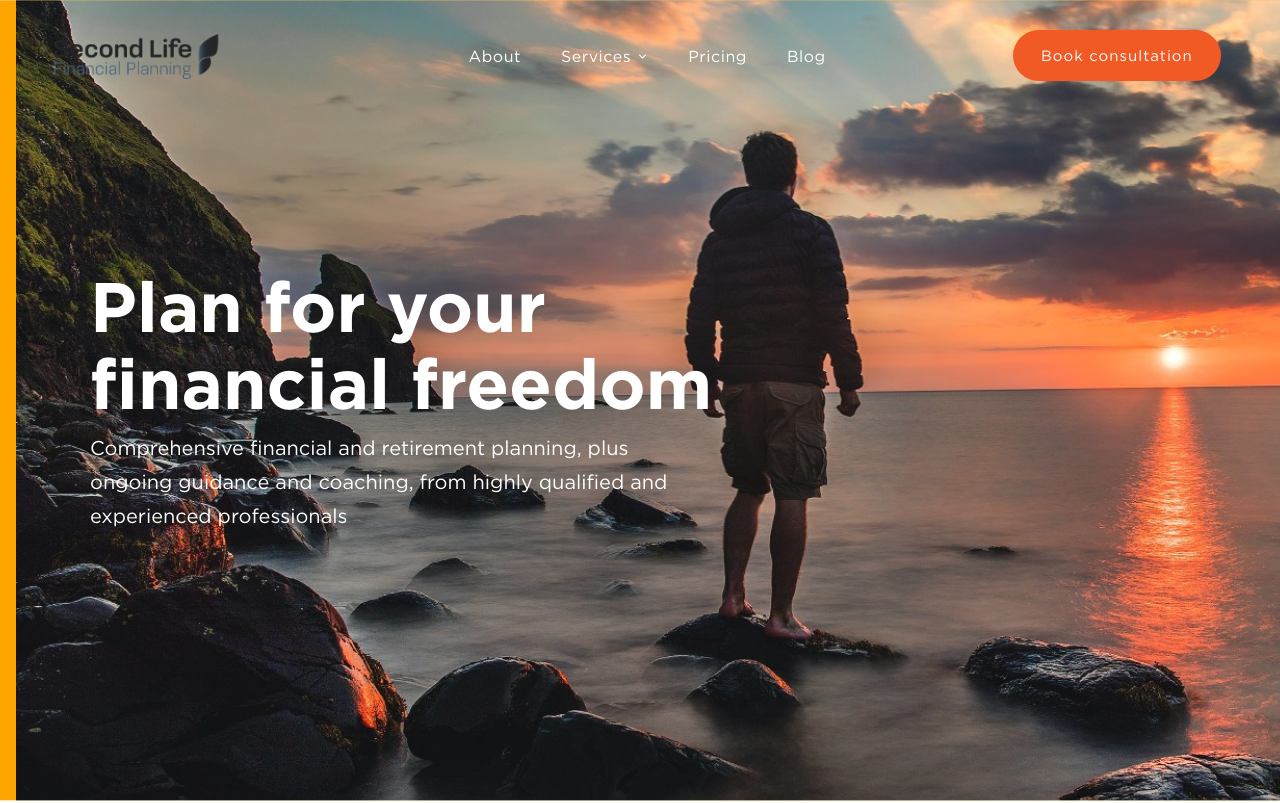
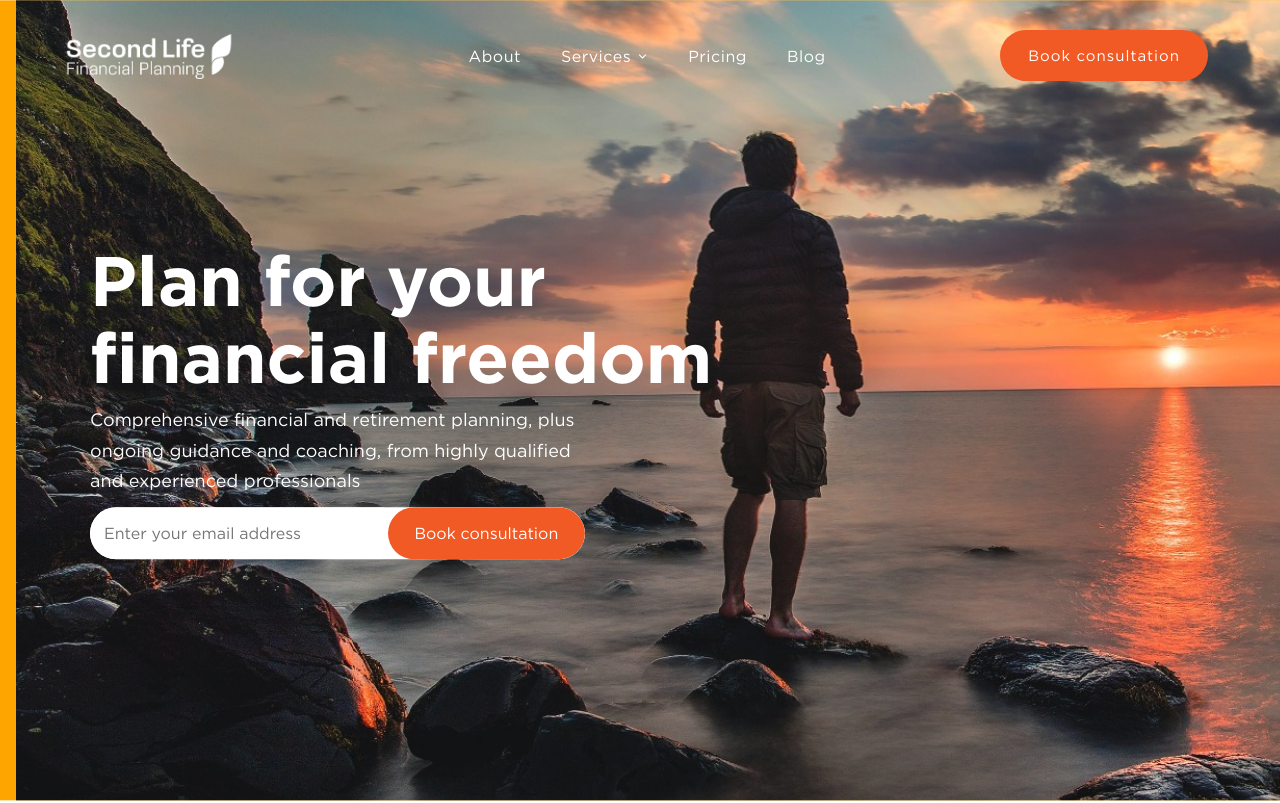
Before and after one commit to idealmilk/second-life-gatsby, a Gatsby site: page / in a window 1280 px wide. Shown: the top 803 px of the page. Built offline with nearby package versions, Linux system fonts and the light colour scheme; Gatsby itself is replaced by a stand-in of ours.

```diff
--- a/src/components/Header/index.js
+++ b/src/components/Header/index.js
@@ -2,7 +2,7 @@
 import { Link } from 'gatsby';
 import { IoIosArrowDown } from 'react-icons/io';
 
-import { Logo } from 'assets/Logos';
+import { LogoWhite } from 'assets/Logos';
 import { Button } from 'components/common/Buttons';
 
 import ServicesItem from './ServicesItem';
@@ -68,7 +68,7 @@
       <InnerWrap>
         <LogoWrap>
           <Link to='/'>
-            <img src={Logo} alt='Second Life' />
+            <img src={LogoWhite} alt='Second Life' />
           </Link>
         </LogoWrap>
 
--- a/src/components/Header/styled.js
+++ b/src/components/Header/styled.js
@@ -20,8 +20,8 @@
 export const InnerWrap = styled.div`
   display: flex;
   justify-content: space-between;
-  max-width: 1400px;
-  width: 92%;
+  max-width: 1300px;
+  width: 90%;
   margin: 0 auto;
   padding: 30px 0;
 `;
--- a/src/components/Hero/index.js
+++ b/src/components/Hero/index.js
@@ -1,6 +1,8 @@
 import React from 'react';
 
-import { Container, InnerWrapStyled, ContentWrap } from './styled';
+import { EmailForm } from 'components/common/Forms';
+
+import { Container, InnerWrapStyled, ContentWrap, FormWrap } from './styled';
 
 const Hero = () => {
   return (
@@ -13,6 +15,9 @@
             guidance and coaching, from highly qualified and experienced
             professionals
           </p>
+          <FormWrap>
+            <EmailForm />
+          </FormWrap>
         </ContentWrap>
       </InnerWrapStyled>
     </Container>
--- a/src/components/Hero/styled.js
+++ b/src/components/Hero/styled.js
@@ -28,7 +28,11 @@
   color: white;
   width: 60%;
   p {
-    margin-top: 1rem;
-    width: 90%;
+    margin: 1rem 0;
+    width: 75%;
   }
 `;
+
+export const FormWrap = styled.div`
+  width: 75%;
+`;
--- /dev/null
+++ b/src/components/common/Forms/EmailForm.js
@@ -0,0 +1,34 @@
+import React, { useState } from 'react';
+
+import { FormInput } from 'components/common/Forms';
+
+import { FormContainer, Form, Button } from './styled';
+
+const EmailForm = ({ setEmailCallback, toggleModalOpen }) => {
+  const [email, setEmail] = useState('');
+
+  const handleFormSubmit = (e) => {
+    e.preventDefault();
+    setEmailCallback(email);
+    toggleModalOpen();
+  };
+
+  return (
+    <FormContainer>
+      <Form onSubmit={handleFormSubmit}>
+        <FormInput
+          type='email'
+          required
+          name='email'
+          value={email}
+          placeholder='Enter your email address'
+          isEmail={true}
+          handleChange={(e) => setEmail(e.target.value)}
+        />
+        <Button type='submit'>Book consultation</Button>
+      </Form>
+    </FormContainer>
+  );
+};
+
+export default EmailForm;
--- a/src/components/common/Forms/index.js
+++ b/src/components/common/Forms/index.js
@@ -1,2 +1,3 @@
+export { default as EmailForm } from './EmailForm';
 export { default as FormInput } from './FormInput';
 export { default as FormTextArea } from './FormTextArea';
--- a/src/components/common/Forms/styled.js
+++ b/src/components/common/Forms/styled.js
@@ -32,3 +32,25 @@
     width: 100%;
   }
 `;
+
+export const FormContainer = styled.div`
+  width: 100%;
+`;
+
+export const Form = styled.form`
+  display: flex;
+  background: #ffffff;
+  border-radius: 40px;
+  overflow: hidden;
+`;
+
+export const Button = styled.button`
+  width: 32rem;
+  font-size: 1.6rem;
+  border-radius: 40px;
+  background-color: ${(props) => props.theme.colors.orange};
+  color: white;
+  border: 0;
+  text-align: center;
+  cursor: pointer;
+`;
--- a/src/styles/global.js
+++ b/src/styles/global.js
@@ -78,7 +78,7 @@
 
   p {
     color: ${(props) => props.theme.colors.black};
-    font-size: 2rem;
+    font-size: 1.8rem;
     line-height: 1.7;
   }
 
```
